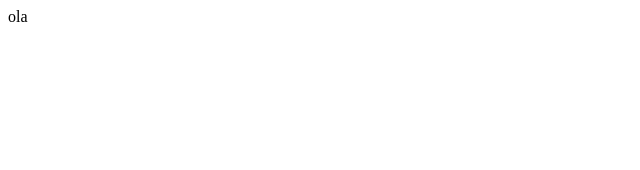
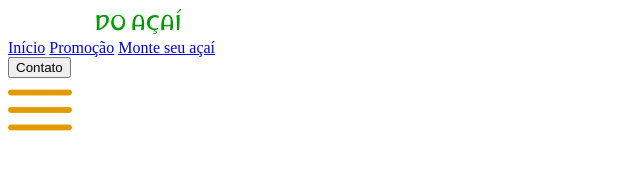
Before and after one commit to matheusricardoooo/portal-do-acai, a plain HTML site: page index.html in a window 1280 px wide. Shown: the whole page, without its empty margins (0-640 px from the left). Drawn offline with Linux system fonts and the light colour scheme.

Commit message:
algumas imagens adicionadas e html do menu feito

```diff
--- a/index.html
+++ b/index.html
@@ -6,6 +6,28 @@
     <title>Portal do Açaí</title>
 </head>
 <body>
-    ola
+    <div class="container">
+        <div class="menu">
+            <div class="left">
+                <img src="imgs/PORTAL DO AÇAÍ.png" alt="logo escrita">
+            </div>
+
+            <div class="right">
+                <div id="links">
+                    <a href="#">Início</a>
+                    <a href="#">Promoção</a>
+                    <a href="#">Monte seu açaí</a>
+                </div>
+
+                <div class="btn">
+                    <button>Contato</button>
+                </div>
+
+                <div class="menu-mobile">
+                    <img src="imgs/menu-aberto.png" alt="imagem menu mobile">
+                </div>
+            </div>
+        </div>
+    </div>
 </body>
 </html>
```
Also changed, not shown: imgs/PORTAL DO AÇAÍ.png (added), imgs/menu-aberto.png (added).
